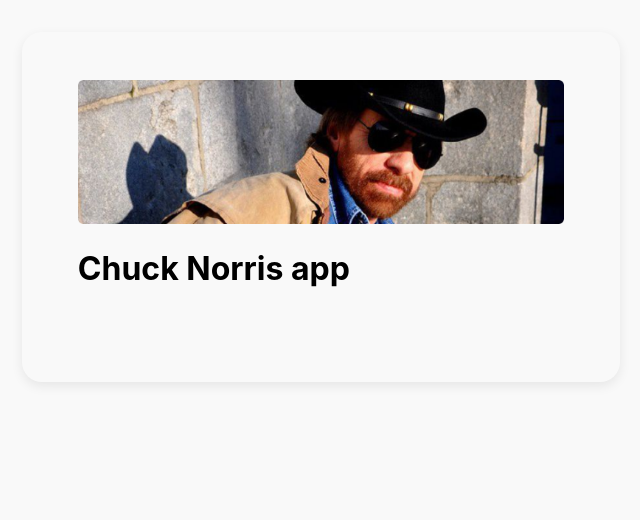
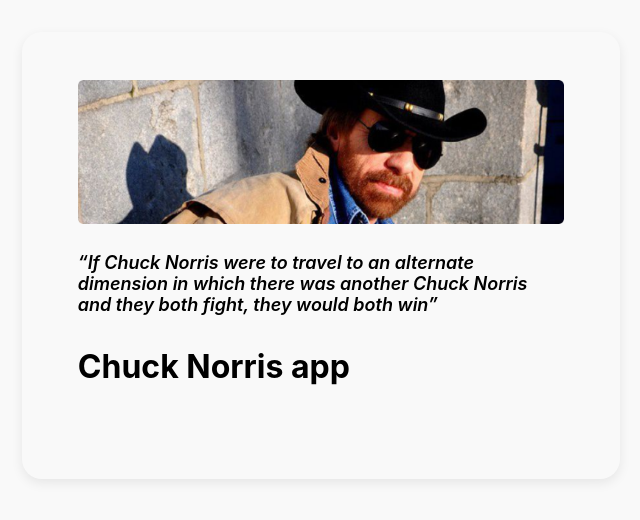
Before and after one commit to Ciszak-Krzysztof/ChuckNorrisJokeApp, a React (Create React App) app: page / in a window 1280 px wide. Shown: the top 520 px of the page, without its empty margins (319-959 px from the left). Built offline with nearby package versions, Linux system fonts and the light colour scheme.

Commit message:
implementing Joke component

```diff
--- a/src/App.tsx
+++ b/src/App.tsx
@@ -2,11 +2,15 @@
 import "./App.css";
 import Card from "./components/UI/Card";
 import Image from "./components/Layout/Image";
+import Joke from "./components/Layout/Joke";
 
 function App() {
   return (
     <Card>
       <Image />
+      <Joke
+        joke={`“If Chuck Norris were to travel to an alternate dimension in which there was another Chuck Norris and they both fight, they would both win”`}
+      />
       <h1>Chuck Norris app</h1>
     </Card>
   );
--- /dev/null
+++ b/src/components/Layout/Joke.module.css
@@ -0,0 +1,12 @@
+.joke {
+  margin: 1.5rem 0 2rem;
+  font-family: Inter;
+  font-size: 1.125rem;
+  font-weight: 600;
+  font-stretch: normal;
+  font-style: italic;
+  line-height: normal;
+  letter-spacing: normal;
+  text-align: left;
+  color: var(--dark);
+}
--- /dev/null
+++ b/src/components/Layout/Joke.tsx
@@ -0,0 +1,7 @@
+import classes from "./Joke.module.css";
+
+const Joke: React.FC<{ joke: string }> = (props) => {
+  return <div className={classes.joke}>{props.joke}</div>;
+};
+
+export default Joke;
```
